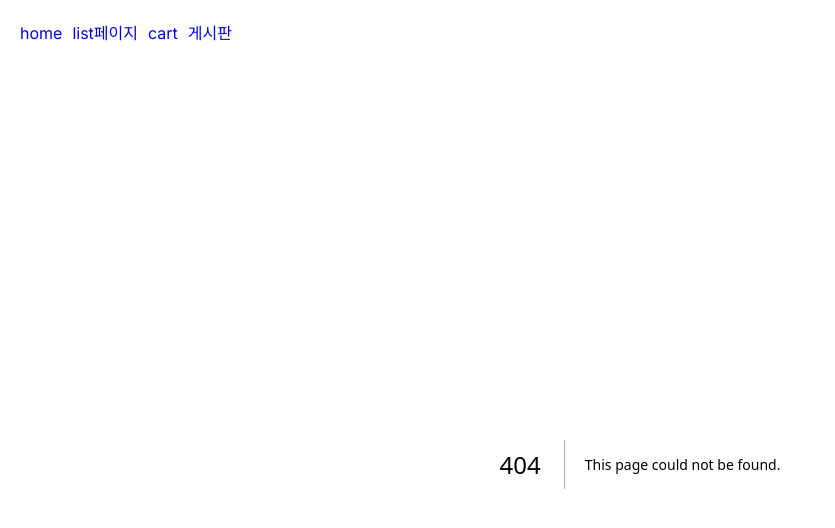
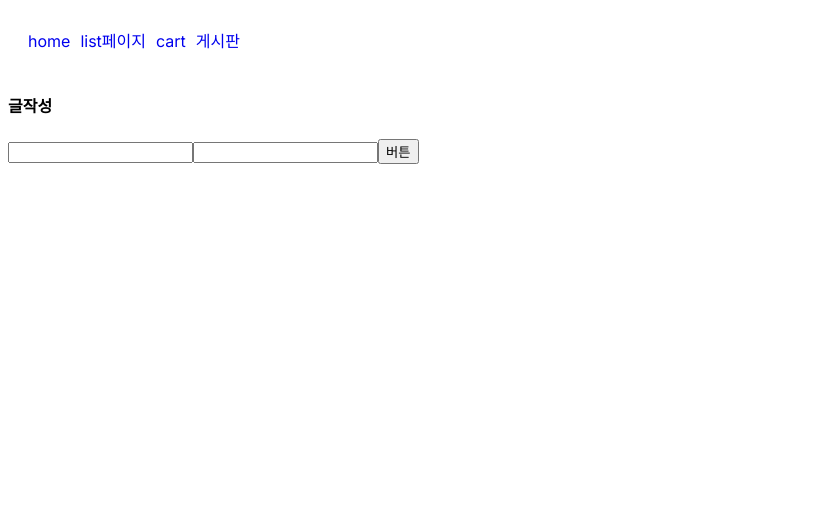
Before and after one commit to DongJae-Go-FE/next_js, a Next.js app: page /write in a window 1280 px wide. Before the commit this address had no page. Shown: the top 528 px of the page, without its empty margins (0-835 px from the left). Built offline with nearby package versions, Linux system fonts and the light colour scheme.

Commit message:
서버 통신 진행중

```diff
--- a/app/board/page.tsx
+++ b/app/board/page.tsx
@@ -29,3 +29,9 @@ export default async function Board() {
 }
 
 //db 입출력 코드는 서버 컴포넌트 안에서만 씁시다.
+
+// 서버 메소드 정리
+//GET 서버에서 요청
+//POST 입력한 값을 서버에 보낼때
+//PUT, PATCH 요창힌 깂을 수정할 때
+//DELETE 값을 지울 때
--- /dev/null
+++ b/app/write/page.tsx
@@ -0,0 +1,15 @@
+export default function Write() {
+  return (
+    <div>
+      <h4>글작성</h4>
+      <form action="api/list" method="post">
+        <input type="text" name="title"/>
+        <input type="text" name="content"/>
+
+        <button type="submit">버튼</button>
+      </form>
+    </div>
+  );
+}
+//서버로 post 요청을 한다.
+//
--- /dev/null
+++ b/pages/api/api.ts
@@ -0,0 +1,18 @@
+export default function handler(userGet: any, userPost: any) {
+  console.log(1, 2, 3);
+
+  if (userGet.method === "POST") {
+    return userPost.status(200).json("처리완료");
+  }
+
+  if (userGet.method === "GET") {
+    return userPost.status(200).json("겟");
+  }
+}
+
+//서버에서 응답이 없으면 무한으로 응댑해줄 떄까지 기다린다.
+//유저에게 응답을 해줘야한다.
+
+//서버 기능 성공기 status에 200
+//서비 문제 500
+//유저 잘못시 400
--- /dev/null
+++ b/pages/api/list.ts
@@ -0,0 +1,16 @@
+import { connectDB } from "@/util/database";
+
+export default async function handler(userGet: any, userPost: any) {
+  const client = await connectDB;
+  const db = client.db("test");
+  const result = await db.collection("post").find().toArray();
+
+  if (userGet.method === "POST") {
+    console.log(userPost.body)
+    return userPost.status(200).json(result);
+  }
+
+  if (userGet.method === "GET") {
+    return userPost.status(200).json(result);
+  }
+}
--- /dev/null
+++ b/type/global.d.t.ts
@@ -0,0 +1,4 @@
+export {};
+declare global {
+  var _mongo: Promise<MongoClient> | undefined;
+}
```
